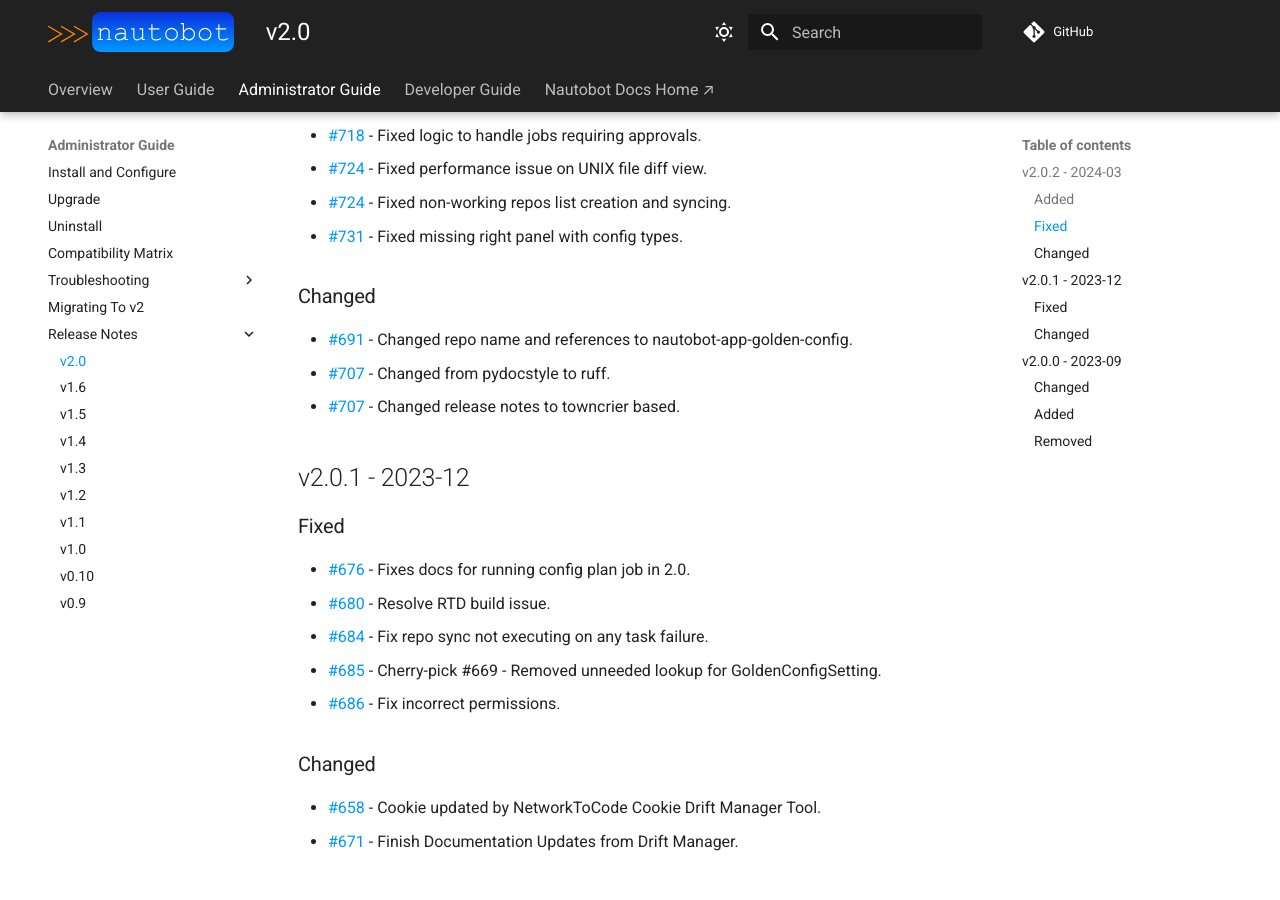
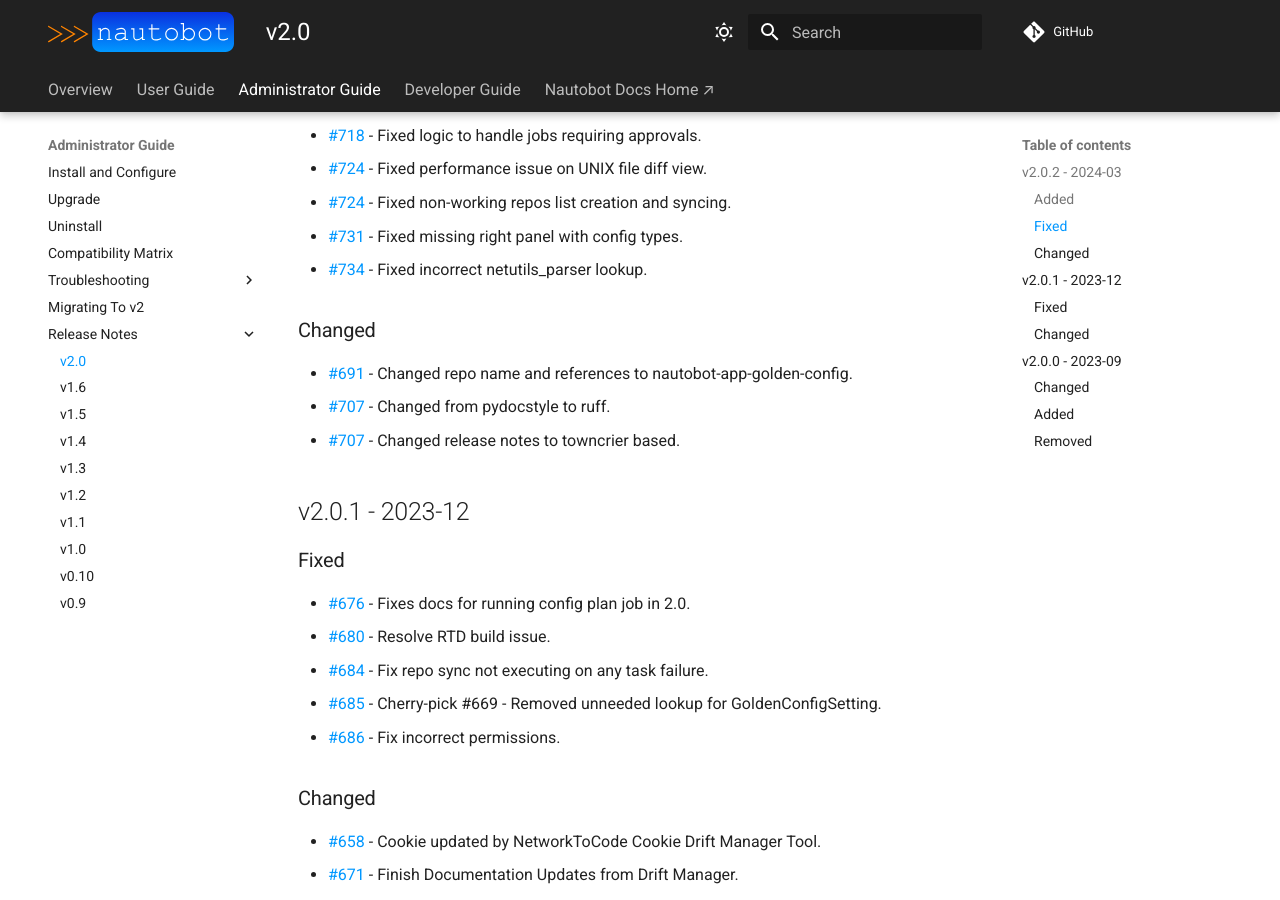
Before and after one commit to nautobot/nautobot-app-golden-config, an MkDocs documentation site: the page built from docs/admin/release_notes/version_2.0.md, in a window 1280 px wide and 900 px high, scrolled down 937 px. Built offline with MkDocs 1.6.1 and Material for MkDocs 9.7.7, drawn with Linux system fonts in a browser that asks for light colours; comment, search, counter and statistics services are not loaded.

Commit message:
update release notes

```diff
--- a/docs/admin/release_notes/version_2.0.md
+++ b/docs/admin/release_notes/version_2.0.md
@@ -28,6 +28,7 @@
 - [#724](https://github.com/nautobot/nautobot-app-golden-config/pull/724) - Fixed performance issue on UNIX file diff view.
 - [#724](https://github.com/nautobot/nautobot-app-golden-config/pull/724) - Fixed non-working repos list creation and syncing.
 - [#731](https://github.com/nautobot/nautobot-app-golden-config/pull/731) - Fixed missing right panel with config types.
+- [#734](https://github.com/nautobot/nautobot-app-golden-config/pull/734) - Fixed incorrect netutils_parser lookup.
 
 ### Changed
 
```
Also changed, not shown: 1 other file.
